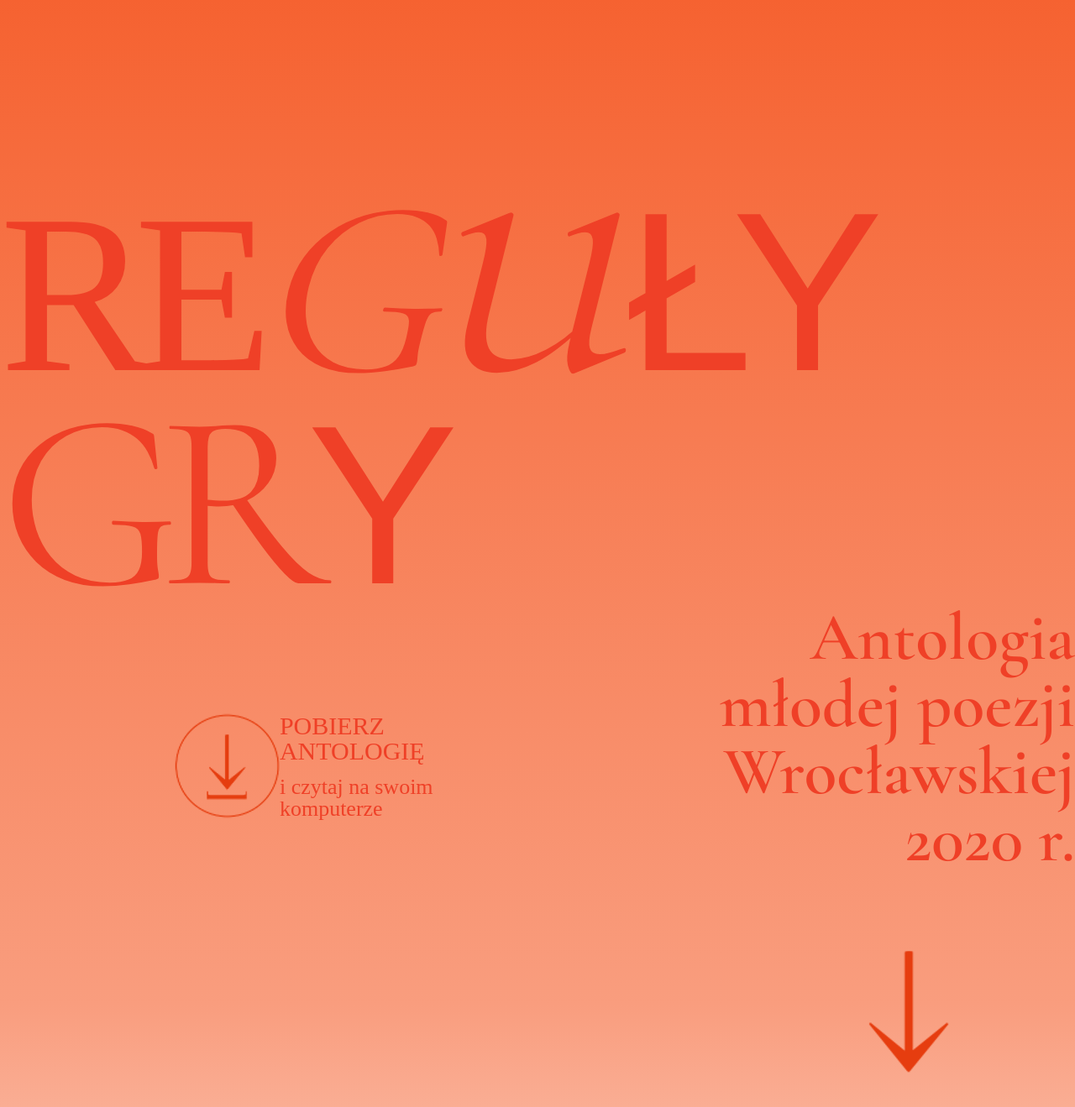
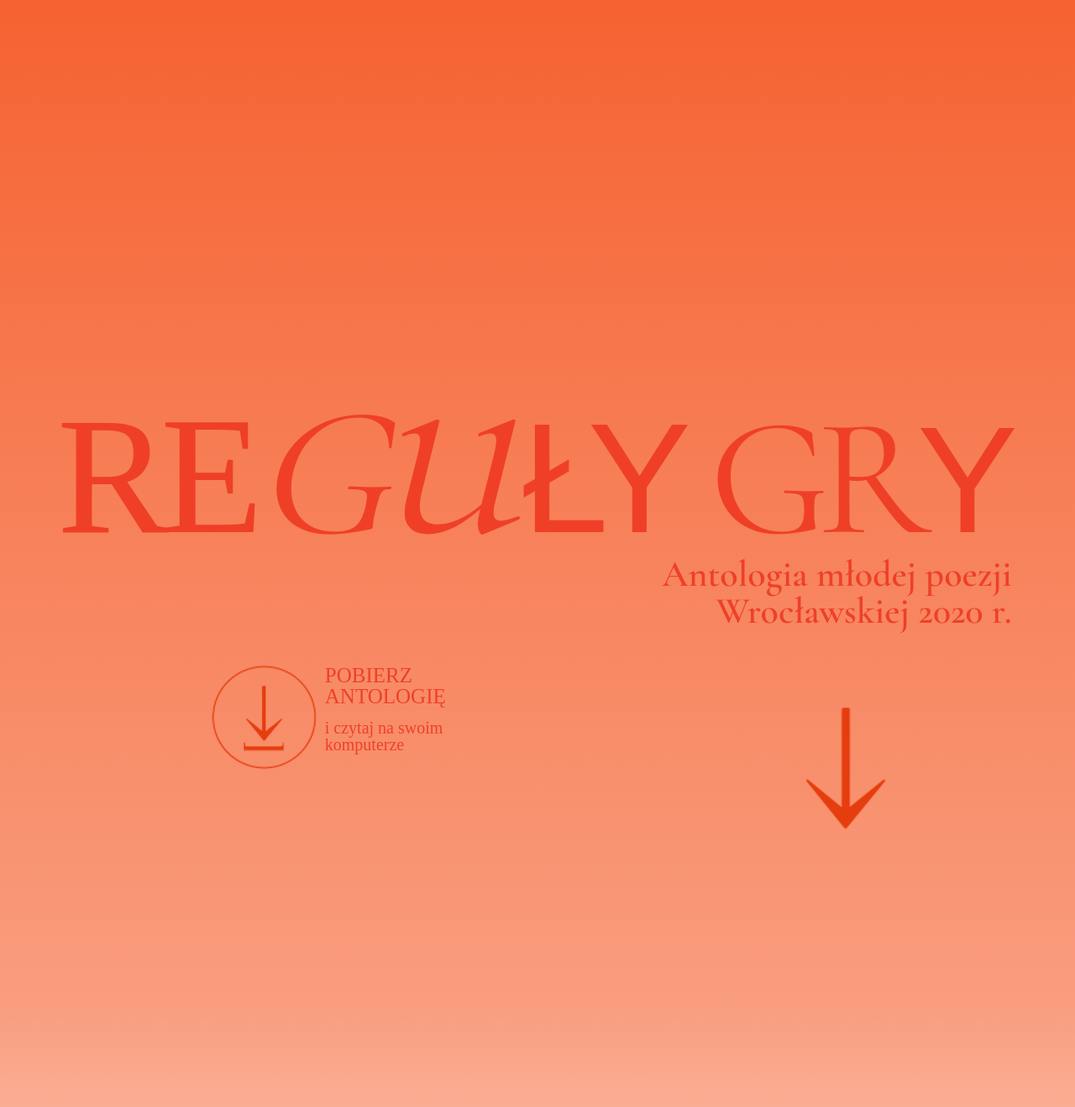
Before and after one commit to Ofey521/AMP, a Django app: page / in a window 1280 px wide. Shown: the part 510-1829 px from the top of the page at 84% size. Run offline with Django 3.2, Linux system fonts and the light colour scheme; some libraries are stand-ins or nearby versions; some web fonts are replaced.

Commit message:
Praca nad rozdzielczościami < 1500px

```diff
--- a/static/css/large.css
+++ b/static/css/large.css
@@ -1,55 +1,48 @@
-header .fa-chevron-down {
-  display: block;
-  position: absolute;
-  bottom: 20px;
-  left: 50%;
-  -webkit-transform: translateX(-50%);
-  transform: translateX(-50%);
-  font-size: 50px;
-  -webkit-animation: bounce 1.6s infinite;
-  animation: bounce 1.6s infinite;
-  color: #fff;
+.re-text {
+  font-size: 166px;
+  letter-spacing: -10px;
+
 }
 
+.g-text {
+  font-size: 190px;
 
-#prices .price-wrap {
-  width: 80%;
+}
+.u-text{
+  font-size: 295px;
+
+
+}
+.ly-text {
+  font-size: 162px;
 }
 
-@media (min-width: 1200px) {
-  #aboutus-hero .jumbotron {
-    padding: 100px 0;
-  }
+.gr-text {
+  font-size: 180px;
+  letter-spacing: -15px;
 
-  #prices .price-wrap {
-    width: 85%;
-  }
-
-  #team .card-text {
-    font-size: 16px;
-  }
 }
 
-@media (min-width: 1400px) {
-  #aboutus-hero .jumbotron {
-    padding: 120px 0;
-  }
+.y-text {
+  font-size: 162px;
 }
 
-@media (min-width: 1800px) {
-  #team .card-text {
-    font-size: 18px;
-  }
+.download_antol_up{
+    font-size:25px;
+}
+.download_antol_down{
+    font-size: 20px;
+
+}
+.ant{
+  font-size: 37px;
+  padding-left:70px;
 }
 
-@media (min-width: 2000px) {
-  #aboutus-hero .jumbotron {
-    padding: 100px 0;
-  }
+#aboutus-hero .jumbotron .autorzy{
 
-  #prices .price-wrap {
-    width: 70%;
-  }
+  font-size:27px;
 }
-
-/*# sourceMappingURL=large.css.map */
+#myDIV p{
+  font-size: 30px
+}
--- a/static/css/main.css
+++ b/static/css/main.css
@@ -135,7 +135,6 @@
   z-index: 0;
   background: linear-gradient(rgba(244, 73, 16, 1) 0%, rgba(249, 157, 126, 1) 70%, rgb(255, 255, 255) 100%);
 
-
 }
 
 
@@ -168,10 +167,6 @@
   flex-direction: column;
   line-height: 0.8;
   height: 100%;
-}
-
-.mat {
-  /*padding-left:480px;*/
 }
 
 .re-text {
@@ -222,7 +217,7 @@
 .ant {
   font-family: 'Cormorant Garamond', serif;
   font-weight: 600;
-  font-size: 80px;
+  font-size: 60px;
   line-height: 1em;
   color: #ef4027;
   padding-left: 250px;
@@ -251,6 +246,7 @@
 .download_antol_up {
   font-size: 30px;
   padding-bottom:15px;
+  padding-left:10px;
   font-family: 'acumin-pro';
   line-height: 1em;
   color: #ef4027;
@@ -258,6 +254,7 @@
 
 .download_antol_down {
   font-size: 26px;
+  padding-left:10px;
   line-height:1em;
   font-family: 'acumin-pro';
   color: #ef4027;
--- /dev/null
+++ b/static/css/x_large.css
@@ -0,0 +1,39 @@
+.re-text {
+    font-size: 200px;
+    letter-spacing: -10px;
+
+  }
+
+  .g-text {
+    font-size: 220px;
+
+  }
+  .u-text{
+    font-size: 340px;
+
+
+  }
+  .ly-text {
+    font-size: 185px;
+  }
+
+  .gr-text {
+    font-size: 200px;
+    letter-spacing: -15px;
+
+  }
+
+  .y-text {
+    font-size: 180px;
+  }
+
+  .download_antol_up{
+      font-size:25px;
+  }
+  .download_antol_down{
+      font-size: 20px;
+  }
+  .ant{
+    font-size: 44px;
+    padding-left: 175px;
+  }
--- a/templates/strona_amp/index.html
+++ b/templates/strona_amp/index.html
@@ -24,10 +24,11 @@
     <link rel="stylesheet" type="text/css" href="/static/slick/slick-theme.css" />
 
     <link rel="stylesheet" href="/static/css/main.css">
-
     <link rel="stylesheet" media='screen and (min-width: 576px)' href="/static/css/small.css">
     <link rel="stylesheet" media='screen and (min-width: 768px)' href="/static/css/medium.css">
-    <link rel="stylesheet" media='screen and (min-width: 1080px)' href="/static/css/main.css">
+    <link rel="stylesheet" media='screen and (min-width: 992px)' href="/static/css/large.css">
+    <link rel="stylesheet" media='screen and (min-width: 1280px)' href="/static/css/x_large.css">
+    <link rel="stylesheet" media='screen and (min-width: 1580px)' href="/static/css/main.css">
     <link rel="stylesheet" href="/static/css/font-awesome.css">
     <link rel="stylesheet" href="/static/css/all.css">
 
```
Also changed, not shown: static/css/medium.css (+5 -3 lines), static/css/small.css (+8 -4 lines).
